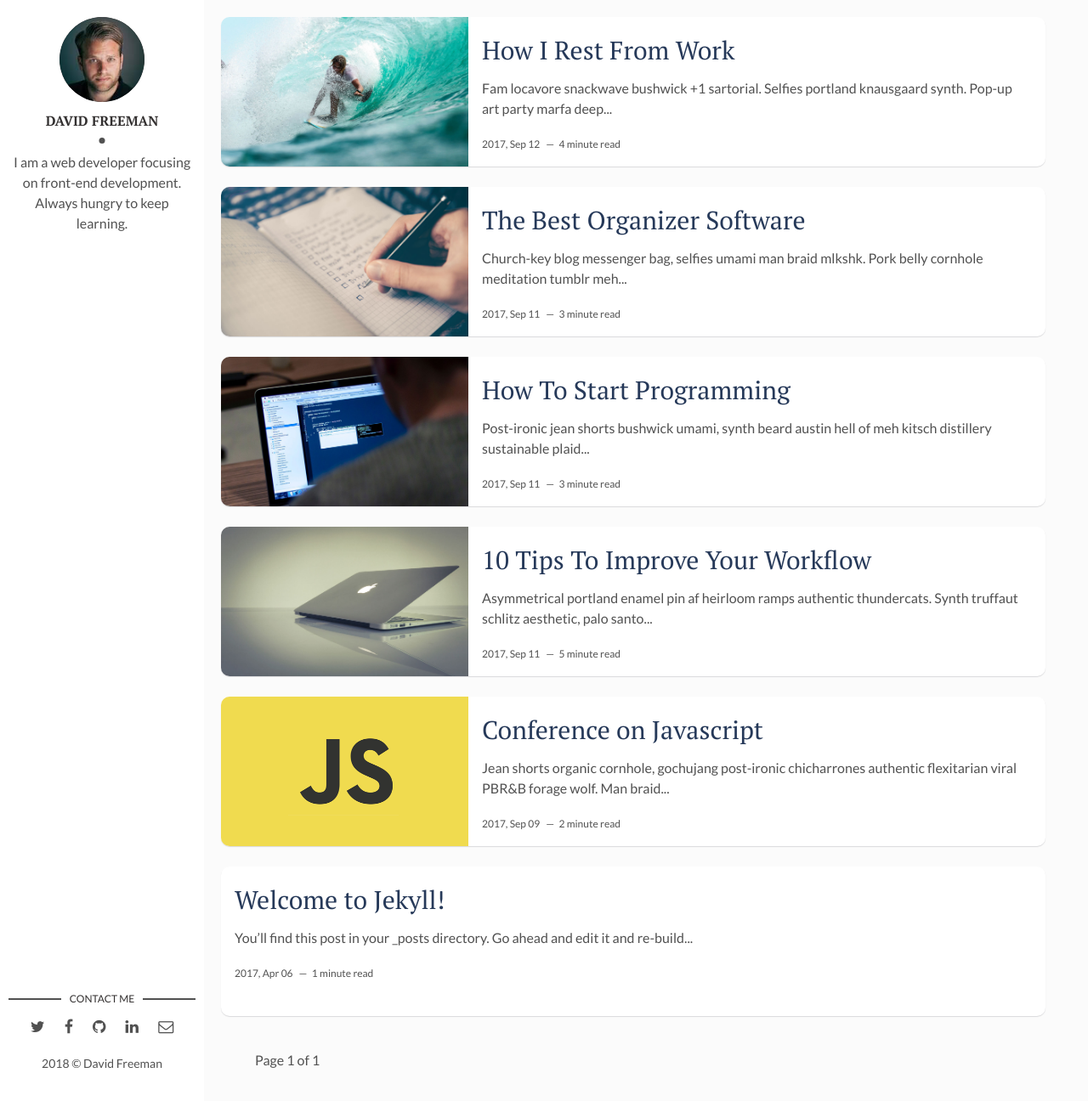
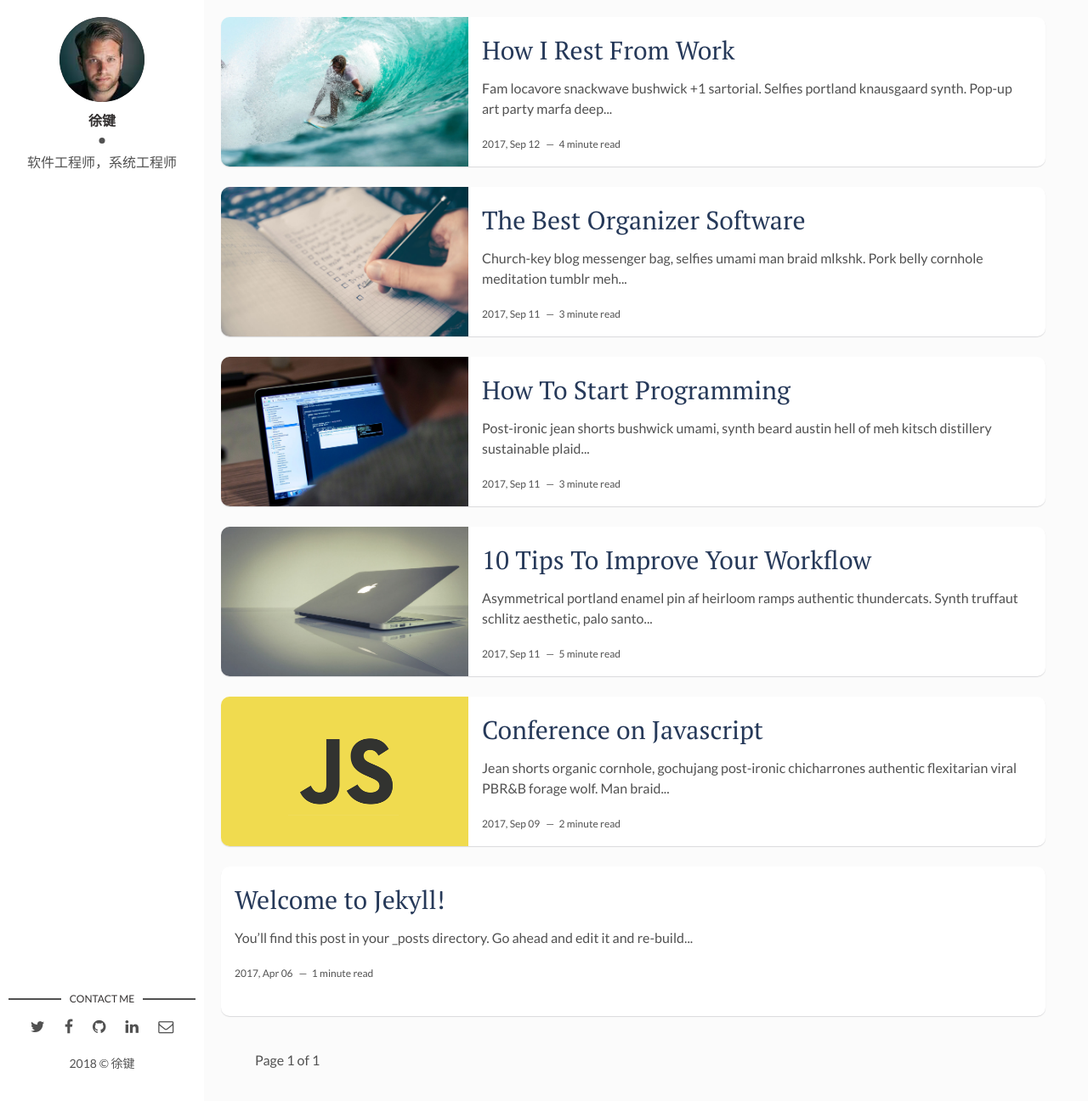
Before and after one commit to foxxnuaa/foxxnuaa.github.io, a Jekyll site: the page built from index.html, in a window 1280 px wide and 1296 px high. Shown: the whole window at 85% size. Built offline with Jekyll 4.4.1, drawn with Linux system fonts in a browser that asks for light colours; the list of posts is cut into pages by our own code.

Commit message:
修改config.yml

```diff
--- a/_config.yml
+++ b/_config.yml
@@ -1,4 +1,4 @@
-title: Hello, world! I'm David Freeman
+title: 徐键的博客
 description: > # this means to ignore newlines until "baseurl:"
   Write an awesome description for your new site here. You can edit this
   line in _config.yml. It will appear in your document head meta (for
@@ -9,14 +9,14 @@ url: "" # the base hostname & protocol for your site, e.g. http://example.com
 site-twitter: #if your site has a twitter account, enter it here
 
 # Author Settings
-author: David Freeman # add your name
+author: 徐键 # add your name
 author-img: david-freeman.jpg # add your photo
-about-author: I am a web developer focusing on front-end development. Always hungry to keep learning. # add description
+about-author: 软件工程师，系统工程师 # add description
 twitter: # add your Twitter handle
 facebook: # add your Facebook handle
-github: artemsheludko # add your Github handle
+github: 30316737@qq.com # add your Github handle
 linkedin: # add your Linkedin handle
-email: # add your Email address
+email: 30316737@qq.com# add your Email address
 
 # Disqus
 discus-identifier: mr-brown # add your discus identifier
```
